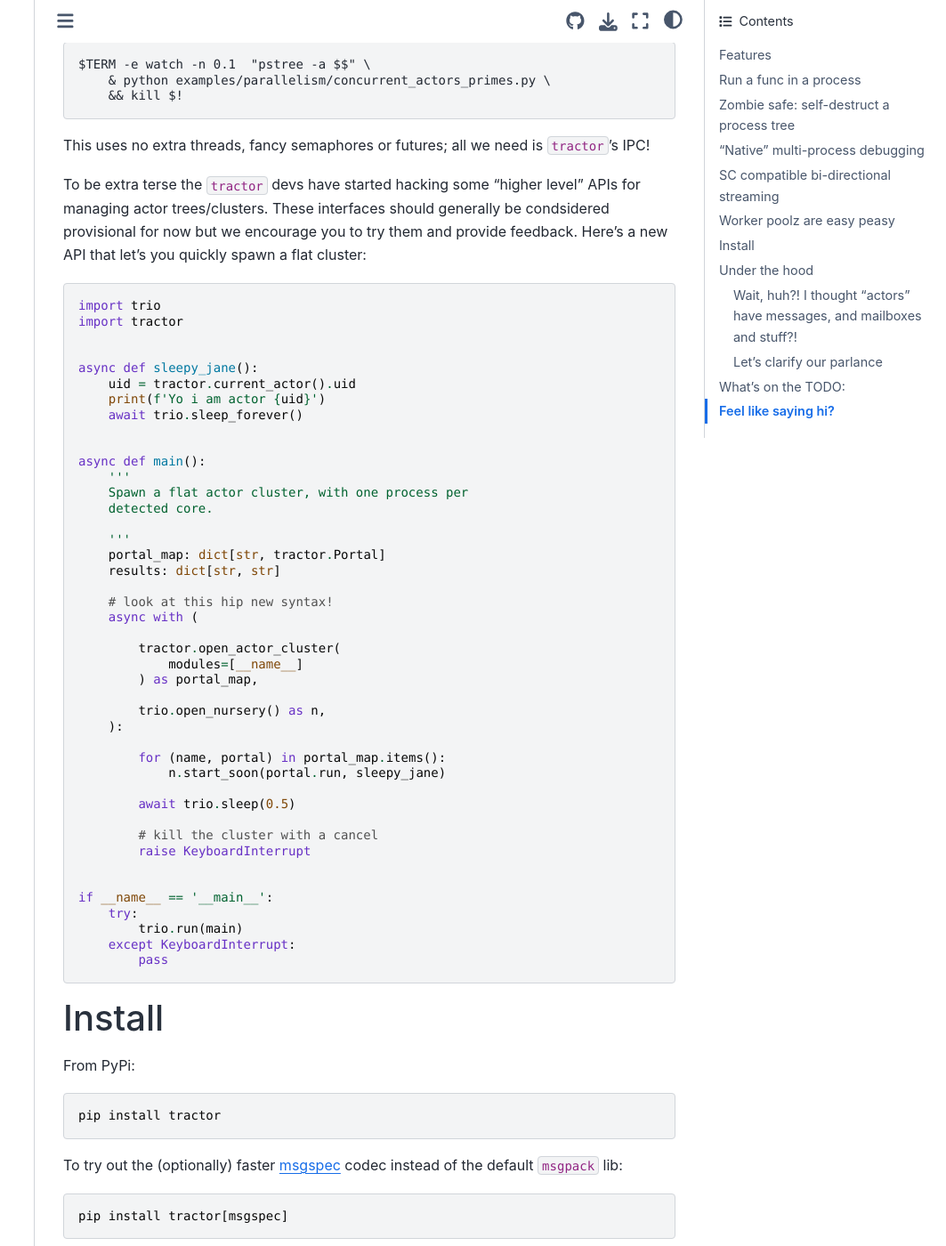
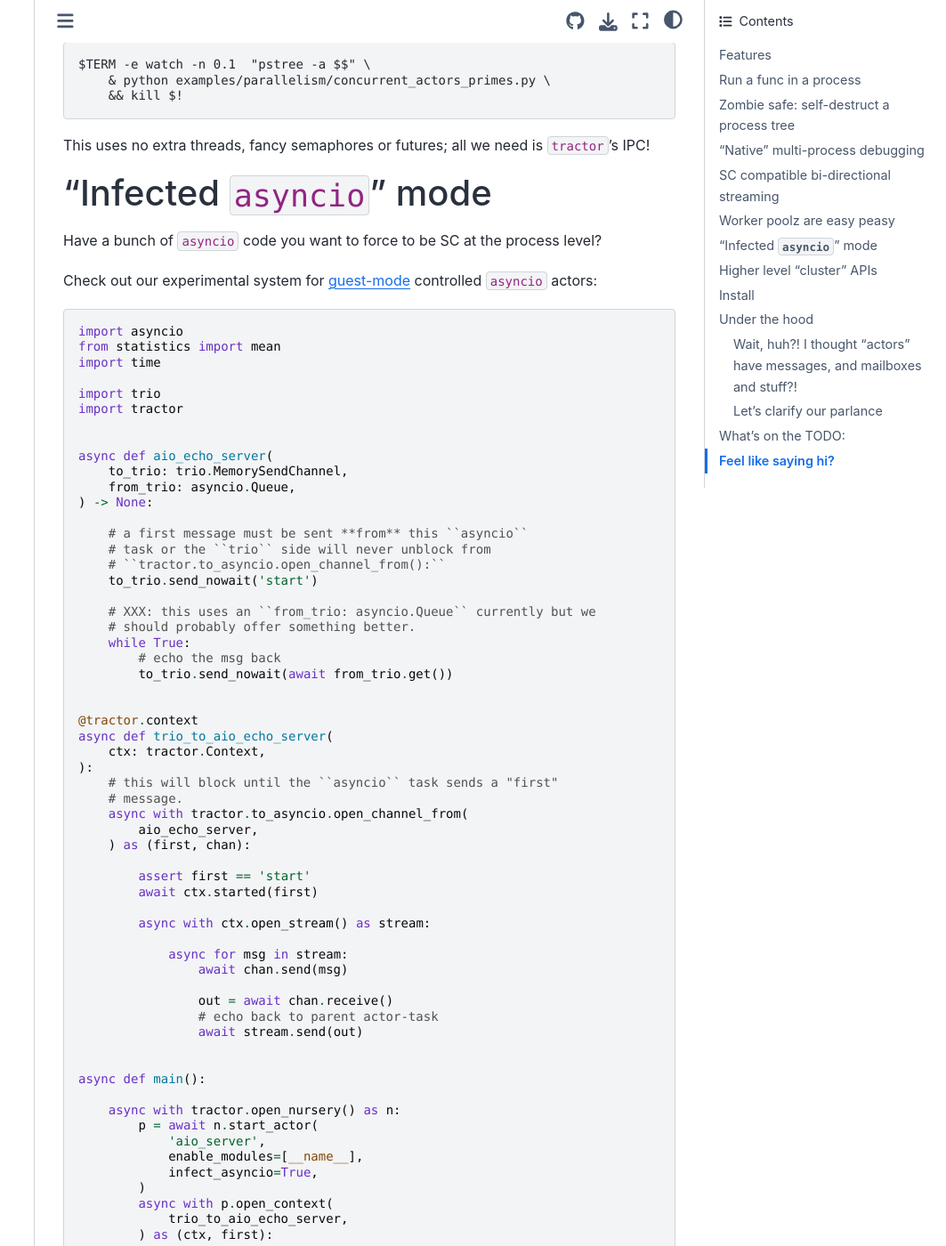
Before and after one commit to goodboy/tractor, a Sphinx documentation site: the page built from docs/README.rst, in a window 1280 px wide and 1400 px high, scrolled down 5833 px. Shown: the whole window at 89% size, without its empty margins (217-1280 px from the left). Built offline with Sphinx 7.4.7 and the Sphinx Book theme 1.1.4, drawn with Linux system fonts in a browser that asks for light colours; some of the changed text lies outside the part shown.

Commit message:
Add asyncio echo server ex to readme; fix cluster section

```diff
--- a/docs/README.rst
+++ b/docs/README.rst
@@ -313,6 +313,110 @@ real time::
 This uses no extra threads, fancy semaphores or futures; all we need
 is ``tractor``'s IPC!
 
+"Infected ``asyncio``" mode
+---------------------------
+Have a bunch of ``asyncio`` code you want to force to be SC at the process level?
+
+Check out our experimental system for `guest-mode`_ controlled
+``asyncio`` actors:
+
+.. code:: python
+
+    import asyncio
+    from statistics import mean
+    import time
+
+    import trio
+    import tractor
+
+
+    async def aio_echo_server(
+        to_trio: trio.MemorySendChannel,
+        from_trio: asyncio.Queue,
+    ) -> None:
+
+        # a first message must be sent **from** this ``asyncio``
+        # task or the ``trio`` side will never unblock from
+        # ``tractor.to_asyncio.open_channel_from():``
+        to_trio.send_nowait('start')
+
+        # XXX: this uses an ``from_trio: asyncio.Queue`` currently but we
+        # should probably offer something better.
+        while True:
+            # echo the msg back
+            to_trio.send_nowait(await from_trio.get())
+
+
+    @tractor.context
+    async def trio_to_aio_echo_server(
+        ctx: tractor.Context,
+    ):
+        # this will block until the ``asyncio`` task sends a "first"
+        # message.
+        async with tractor.to_asyncio.open_channel_from(
+            aio_echo_server,
+        ) as (first, chan):
+
+            assert first == 'start'
+            await ctx.started(first)
+
+            async with ctx.open_stream() as stream:
+
+                async for msg in stream:
+                    await chan.send(msg)
+
+                    out = await chan.receive()
+                    # echo back to parent actor-task
+                    await stream.send(out)
+
+
+    async def main():
+
+        async with tractor.open_nursery() as n:
+            p = await n.start_actor(
+                'aio_server',
+                enable_modules=[__name__],
+                infect_asyncio=True,
+            )
+            async with p.open_context(
+                trio_to_aio_echo_server,
+            ) as (ctx, first):
+
+                assert first == 'start'
+
+                count = 0
+                async with ctx.open_stream() as stream:
+
+                    delays = []
+                    send = time.time()
+
+                    await stream.send(count)
+                    async for msg in stream:
+                        recv = time.time()
+                        delays.append(recv - send)
+                        assert msg == count
+                        count += 1
+                        send = time.time()
+                        await stream.send(count)
+
+                        if count >= 1e3:
+                            break
+
+            print(f'mean round trip rate (Hz): {1/mean(delays)}')
+            await p.cancel_actor()
+
+
+    if __name__ == '__main__':
+        trio.run(main)
+
+
+Yes, we spawn a python process, run ``asyncio``, start ``trio`` on the
+``asyncio`` loop, then send commands to the ``trio`` scheduled tasks to
+tell ``asyncio`` tasks what to do XD
+
+
+Higher level "cluster" APIs
+---------------------------
 To be extra terse the ``tractor`` devs have started hacking some "higher
 level" APIs for managing actor trees/clusters. These interfaces should
 generally be condsidered provisional for now but we encourage you to try
@@ -489,6 +593,7 @@ channel`_!
 .. _async generators: https://www.python.org/dev/peps/pep-0525/
 .. _trio-parallel: https://github.com/richardsheridan/trio-parallel
 .. _msgspec: https://jcristharif.com/msgspec/
+.. _guest-mode: https://trio.readthedocs.io/en/stable/reference-lowlevel.html?highlight=guest%20mode#using-guest-mode-to-run-trio-on-top-of-other-event-loops
 
 
 .. |gh_actions| image:: https://img.shields.io/endpoint.svg?url=https%3A%2F%2Factions-badge.atrox.dev%2Fgoodboy%2Ftractor%2Fbadge&style=popout-square
```
